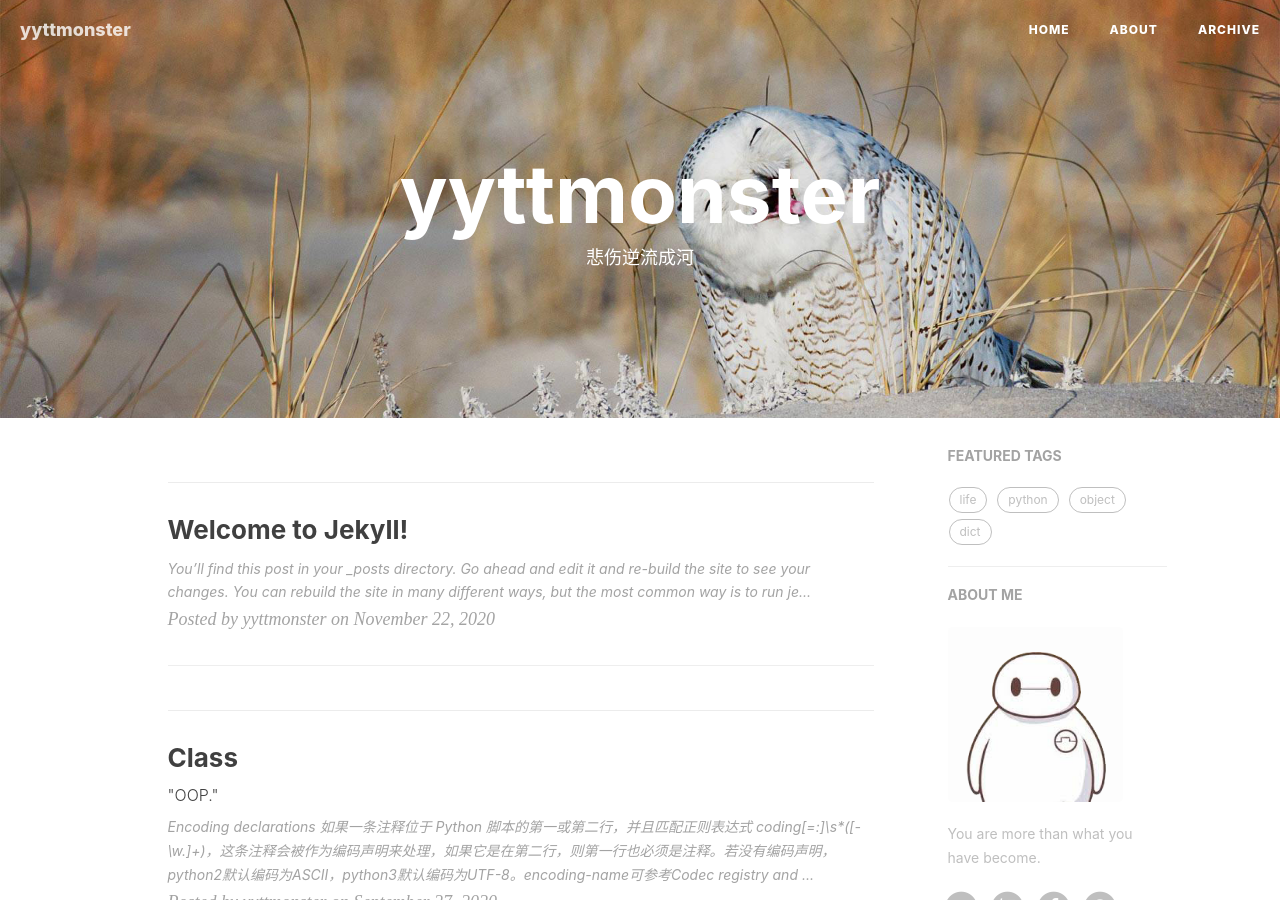
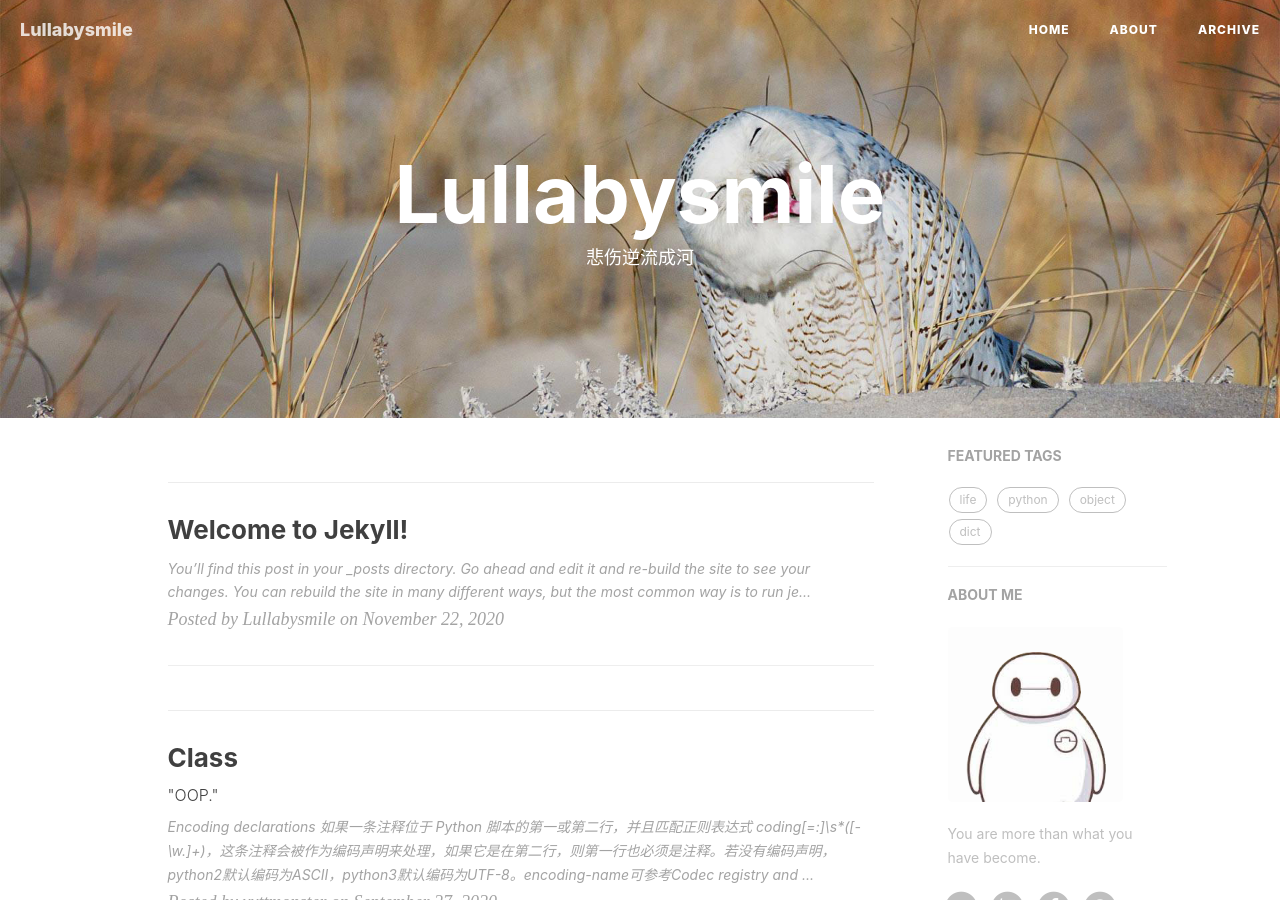
Before and after one commit to Lullabysmile/Lullabysmile.github.io, a Jekyll site: the page built from index.html, in a window 1280 px wide and 900 px high. Built offline with Jekyll 4.4.1, drawn with Linux system fonts in a browser that asks for light colours; nearby versions of some CDN libraries; the list of posts is cut into pages by our own code; comment, search, counter and statistics services are not loaded; some of the changed text lies outside the part shown.

Commit message:
rename title

```diff
--- a/_config.yml
+++ b/_config.yml
@@ -1,11 +1,11 @@
 # Site settings
-title: yyttmonster
-SEOTitle: yyttmonster | Blog
+title: Lullabysmile
+SEOTitle: Lullabysmile | Blog
 header-img: img/home-bg.jpg
-email: yyttmonster@outloook.com
+email: 1452443595@qq.com
 description: ""
 keyword: ""
-url: "http://yyttmonster.cn"              # your host, for absolute URL
+url: "https://lullabysmile.github.io/"              # your host, for absolute URL
 baseurl: ""         # for example, '/blog' if your blog hosted on 'host/blog'
 
 
```
